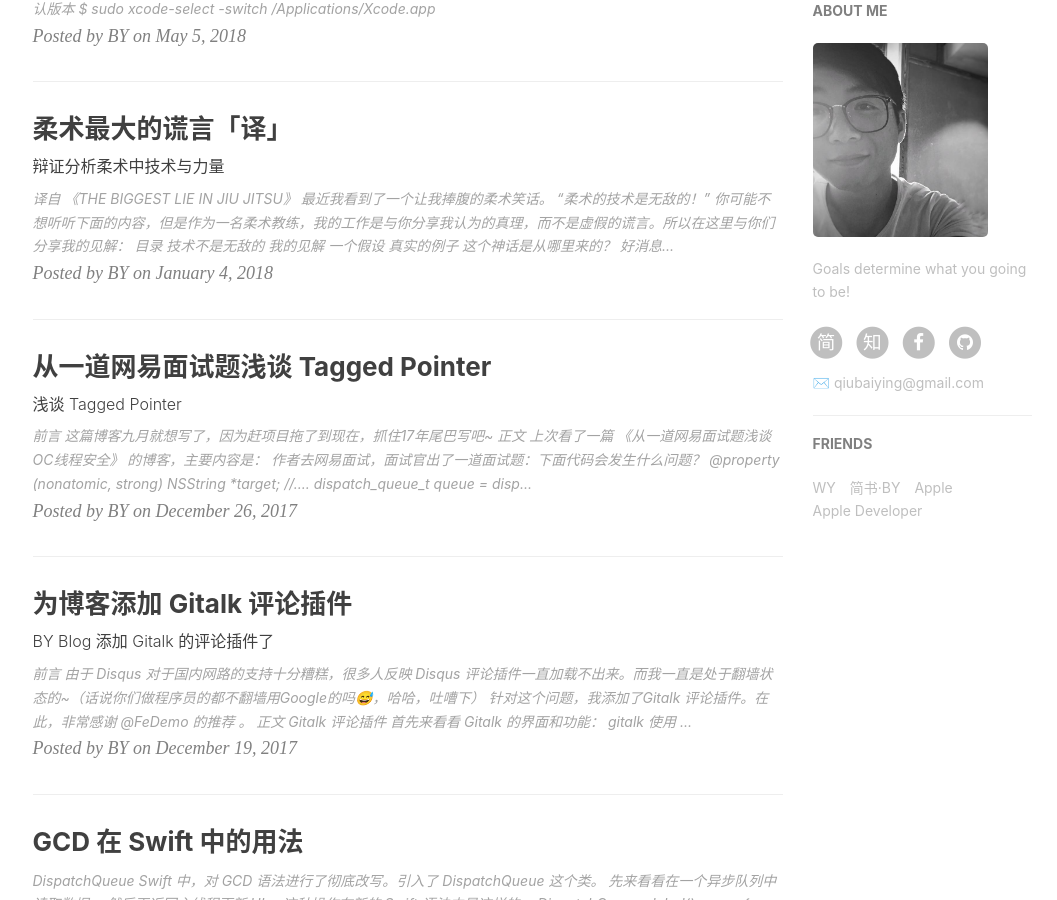
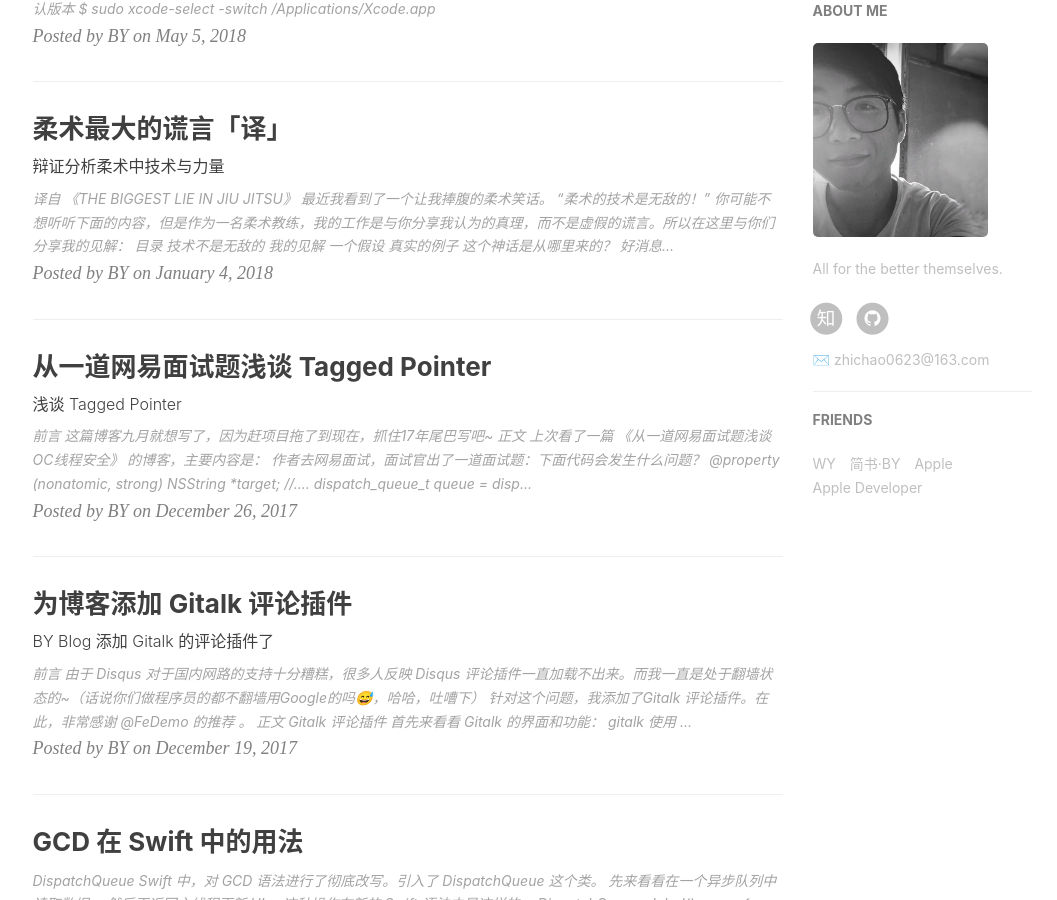
Before and after one commit to szcyungui/szcyungui.github.io, a Jekyll site: the page built from index.html, in a window 1280 px wide and 900 px high, scrolled down 807 px. Shown: the whole window, without its empty margins (135-1192 px from the left). Built offline with Jekyll 4.4.1, drawn with Linux system fonts in a browser that asks for light colours; nearby versions of some CDN libraries; the list of posts is cut into pages by our own code; comment, search, counter and statistics services are not loaded; part of the change alters nothing that is shown.

Commit message:
Update _config.yml

```diff
--- a/_config.yml
+++ b/_config.yml
@@ -1,29 +1,30 @@
 # Site settings
 title: BY Blog
-SEOTitle: 柏荧的博客 | BY Blog
+SEOTitle: Yungui's Blog | Recording
 header-img: img/post-bg-desk.jpg
-email: qiubaiying@gmail.com
-description: "Every failure is leading towards success."
-keyword: "BY, BY Blog, 柏荧的博客, qiubaiying, 邱柏荧, iOS, Apple, iPhone"
-url: "http://qiubaiying.github.io"          # your host, for absolute URL
+email: zhichao0623@163.com
+description: "I always know, I have to run hard to meet you."
+keyword: "Yungui, Lyungui, 云归的博客, 宋志超, Web, 山东大学"
+url: "http://szcyungui.github.io"          # your host, for absolute URL
 baseurl: ""      # for example, '/blog' if your blog hosted on 'host/blog'
-github_repo: "https://github.com/qiubaiying/qiubaiying.github.io.git" # you code repository
+github_repo: "https://github.com/szcyungui/szcyungui.github.io.git" # you code repository
 
 # Sidebar settings
 sidebar: true                           # whether or not using Sidebar.
-sidebar-about-description: "Goals determine what you going to be!"
+sidebar-about-description: "All for the better themselves."
 sidebar-avatar: /img/about-BY-gentle.jpg      # use absolute URL, seeing it's used in both `/` and `/about/`
 
 
 
 # SNS settings
 RSS: false
-# weibo_username:     qiubaiying
-zhihu_username:     qiubaiying
-github_username:    qiubaiying
-facebook_username:  baiying.qiu.7
-jianshu_username:   e71990ada2fd
-#twitter_username:   qiubaiying
+# weibo_username:
+zhihu_username:     云归之落
+github_username:    szcyungui
+# facebook_username:
+# jianshu_username:
+# twitter_username:
+# wechat_username:   云归
 
 
 
```
